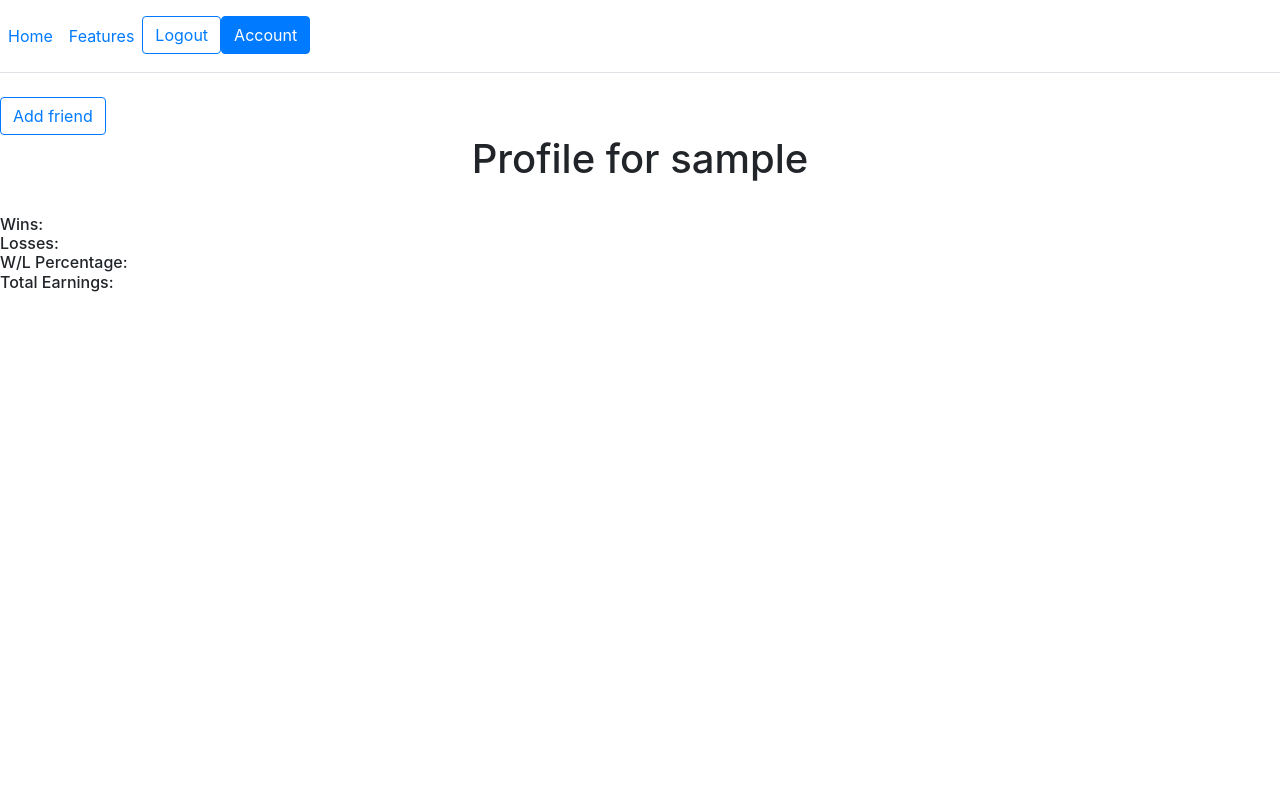
After one commit to jackschlehr2/gamblersparadise, a Flask app: a page that uses flaskr/templates/header.html in a window 1280 px wide. The commit adds this page. Run offline with Flask 2, Linux system fonts and the light colour scheme; the visitor is signed in with stand-in values (Sample User, id 1); data that the repository does not hold is empty; some libraries are stand-ins or nearby versions.

Commit message:
starting add friends feature

```diff
--- a/flaskr/app.py
+++ b/flaskr/app.py
@@ -31,7 +31,8 @@ def login_required(f):
 
 @app.route("/")
 def main():
-    return render_template('index.html')
+    users = get_users()
+    return render_template('index.html', users=users)
 
 
 @app.route('/sign-up-page')
@@ -44,6 +45,8 @@ def signUp():
     _email = request.form['inputEmail']
     _password = request.form['inputPassword']
     if _name and _email and _password:
+        if username_exists(_name):
+            return render_template('signup.html', message="username exists")
         conn = mysql.connection
         curr = conn.cursor()
         _hashed_password = generate_password_hash(_password)
@@ -55,9 +58,62 @@ def signUp():
         curr.execute( "SELECT * FROM users WHERE user_id = @@Identity" )
         data = curr.fetchall()
         session['user_id'] = data[0][0]
-        return json.dumps( {'staus':'success'} )
+        return render_template('account.html',account_name=session['user_name'],  message="Account Successfully made!")
     else:
-        return json.dumps({'html':'<span>Enter the required fields</span>'})
+        return render_template('signup.html', message="an error was encountered, try again")
+
+def username_exists(username):
+    conn = mysql.connection
+    curr = conn.cursor()
+    query= "SELECT * FROM users WHERE user_username = \"{user}\"".format(user=username)
+    curr.execute(query)
+    data = curr.fetchall()
+    if len(data) > 0:
+        return True
+    return False
+
+
+@app.route( "/profile/<username>", methods=['POST','GET'])
+@login_required
+def view_profile(username):
+    conn = mysql.connection
+    curr = conn.cursor()
+    query= "SELECT * FROM users WHERE user_username = \"{user}\"".format(user=username)
+    curr.execute(query)
+    data = curr.fetchall()
+    num_followers=0
+    num_following=0
+
+
+    return render_template('profile.html', account_name=username, \
+            num_followers=num_followers, num_following=num_following)
+
+
+@app.route( "/add-friend/<username>", methods=['POST','GET'])
+@login_required
+def add_friend(username):
+    conn = mysql.connection
+    curr = conn.cursor()
+    query = "select user_id from users where user_username=\"{username}\"".format(username=username)
+    curr.execute( query )
+    data = curr.fetchall()
+    try:
+        friend_id = int(data[0][0])
+    except Exception as e:
+        print(e)
+        return
+    query = "INSERT INTO friends values ( {user_id}, {friend_id} )".format( user_id=int(session['user_id']), friend_id=friend_id )
+    print(query)
+    curr.execute( query )
+    conn.commit()
+    url = "/profile/{}".format(username)
+    return view_profile(username)
+
+
+
+
+
+
 
 
 @app.route('/login', methods=['POST', 'GET'])
@@ -87,6 +143,8 @@ def login():
                 session['user_name'] = _username
                 return redirect( url_for( 'account') )
             return json.dumps( {'fail': "fail"})
+
+
 
 
 @app.route( '/account', methods=['GET'])
@@ -165,6 +223,17 @@ def delete_account():
             return render_template('delete_account.html', message="Password Not Correct")
     else:
         return {'status':'error'}
+
+
+def get_users():
+    conn = mysql.connection
+    curr = conn.cursor()
+    curr.execute("SELECT user_username FROM users limit 10" )
+    data = curr.fetchall()
+    print(data)
+    return data
+
+
 
 
 @app.route( '/new-bet', methods=['GET', 'POST'])
--- a/flaskr/templates/header.html
+++ b/flaskr/templates/header.html
@@ -8,27 +8,36 @@
     <script src="http://ajax.googleapis.com/ajax/libs/jquery/1.7.1/jquery.min.js" type="text/javascript"></script>
 
   </head>
-<header class="d-flex flex-wrap align-items-center justify-content-center justify-content-md-between py-3 mb-4 border-bottom">
-    <ul class="nav col-12 col-md-auto mb-2 justify-content-left mb-md-0">
+<header class="d-flex noflex-wrap align-items-center justify-content-center justify-content-md-between py-3 mb-4 border-bottom">
+    <ul class="nav col-12 col-md-auto mb-2 justify-content-left mb-md-0 " style="display: flex; flex-wrap: nowrap;">
 
       <li><a href="/" class="nav-link px-2 link-secondary">Home</a></li>
-      <li><a href="#" class="nav-link px-2 link-dark">Features</a></li>
+      <li style="width: 100%"><a href="#" class="nav-link px-2 link-dark">Features</a></li>
       {% if session.logged_in %}
         <li><a href="/logout"><button type="button" class="btn btn-outline-primary me-2">Logout</button></a></li>
         <li><a href="/account"><button type="button" class="btn btn-primary">Account</button></a></li>
       {% else %}
         <li><a href="/login"><button type="button" class="btn btn-outline-primary me-2">Login</button></a></li>
-        <li><a href="/sign-up-page"><button type="button" class="btn btn-primary">Sign-up</button></a></li>
+        <li><a href="/sign-up-page" ><button type="button" class="btn btn-primary" style="
+          width: max-content;" >Sign-up</button></a></li>
       {% endif %}
     </ul>
 </header>
 <body id="override">
   {% if message %}
-    <div>
-      <h1 style="color: blue;">
+    {% if message["status"] == "failiure" %}
+      <div class="alert alert-danger" role="alert">
         {{message}}
-      </h1>
+      </div>
+    {% elif message["status"] == "success" %}
+      <div class="alert alert-success" role="alert">
+        {{message}}
+      </div>
+    {% else %}
+    <div class="alert alert-primary" role="alert">
+      {{message}}
     </div>
+    {% endif %}
   {% endif %}
   {% block body %} {% endblock %}
 </body>
--- /dev/null
+++ b/flaskr/templates/profile.html
@@ -0,0 +1,26 @@
+{% extends "header.html" %}
+
+{% block body %}
+<style>
+  h1 {text-align: center;}
+</style>
+      <div>
+
+        <a href="/add-friend/{{account_name}}"><button type="button" class="btn btn-outline-primary me-2">Add friend</button></a>
+
+        <header>
+          <h1>Profile for {{account_name}}</h1>
+        </header>
+
+      </div>
+      <br>
+      <body>
+        <h6>
+        Wins: <br>
+        Losses: <br>
+        W/L Percentage: <br>
+        Total Earnings: <br>
+        </h6>
+      </body>
+
+{% endblock  %}
```
Also changed, not shown: flaskr/templates/index.html (+29 -1 lines), flaskr/templates/signup.html (+2 -17 lines).
